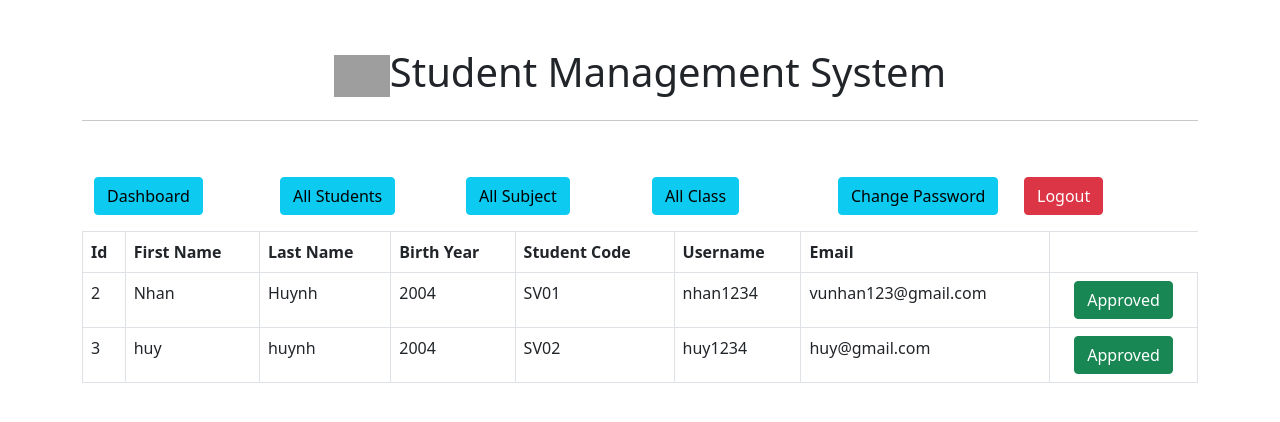
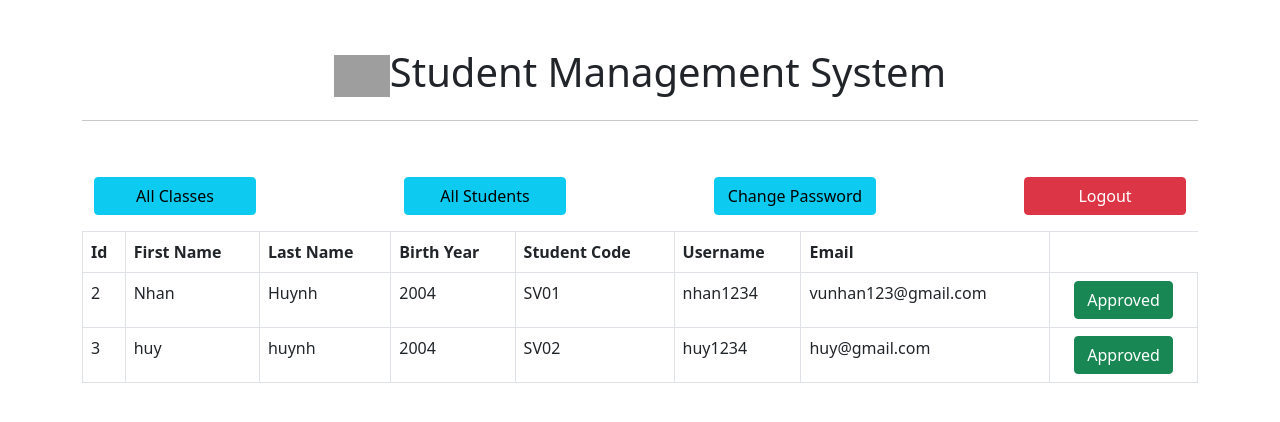
Before and after one commit to hvhuy2004/Flask_Project_CRUD, a Flask app: page /admin/get-all-user in a window 1280 px wide. Shown: the top 422 px of the page. Run offline with Flask 3, Linux system fonts and the light colour scheme; data comes from the database, SQL or seed files in the repository; both versions use the stored data as it was after the commit; grey boxes are pictures that could not be loaded.

Commit message:
user features updated

```diff
--- a/main.py
+++ b/main.py
@@ -231,6 +231,33 @@ def userUpdateProfile():
     else:
         return render_template('user/update-profile.html', title="Update Profile", users=user)
 
+# người dùng xem lớp của mình
+@app.route('/user/classes/<int:user_id>', methods=['GET'])
+def user_classes(user_id):
+    # Lấy thông tin người dùng
+    user = User.query.get_or_404(user_id)
+
+    # Lấy danh sách các lớp người dùng tham gia, bao gồm cả tên môn học
+    classes = db.session.query(Class, Subject.name.label('subject_name')) \
+        .join(Subject, Class.id_subject == Subject.id_subject) \
+        .join(Student_Class, Student_Class.class_id == Class.id_class) \
+        .filter(Student_Class.user_id == user_id).all()
+
+    # Trả về template với thông tin các lớp và môn học
+    return render_template('user/classes.html', user=user, classes=classes)
+
+
+# người dùng xem sinh viên trong lớp mình
+@app.route('/class/students/<int:class_id>', methods=['GET'])
+def class_students(class_id):
+    # Lấy thông tin lớp
+    class_info = Class.query.get_or_404(class_id)
+
+    # Lấy danh sách sinh viên thuộc lớp này
+    students = db.session.query(User).join(Student_Class).filter(Student_Class.class_id == class_id).all()
+
+    return render_template('user/students.html', class_info=class_info, students=students)
+
 
 # -------------------admin area-------------------
 
@@ -239,7 +266,7 @@ def userUpdateProfile():
 def adminIndex():
     # Nếu người dùng đã đăng nhập và có quyền admin
     if session.get('user_id') and session.get('role') == 'admin':
-        return redirect('/admin/dashboard')
+        return redirect('/admin/class/all')
 
     if request.method == 'POST':
         username = request.form.get('username')
@@ -258,7 +285,7 @@ def adminIndex():
                 session['username'] = admin_user.username
                 session['role'] = admin_user.role
                 flash('Admin login successful', 'success')
-                return redirect('/admin/dashboard')
+                return redirect('/admin/class/all')
         else:
             flash('Invalid Username and Password', 'danger')
             return redirect('/admin/')
@@ -325,14 +352,14 @@ def change_admin_password():
 
         if old_password == "" or password == "":
             flash('Please fill all fields', 'danger')
-            return redirect('/user/change-password')
+            return redirect('/admin/change-password')
 
         if bcrypt.check_password_hash(admin.password, old_password):  # Kiểm tra mật khẩu cũ
             hash_password = bcrypt.generate_password_hash(password, 10)
             admin.password = hash_password  # Cập nhật mật khẩu
             db.session.commit()
             flash('Password changed successfully', 'success')
-            return redirect('/admin/dashboard')  # Chuyển hướng đến dashboard
+            return redirect('/admin/class/all')  # Chuyển hướng đến dashboard
         else:
             flash('Invalid old password', 'danger')
             return redirect('/admin/change-password')
@@ -346,13 +373,6 @@ def get_all_class():
 
     return render_template("/admin/all-class.html", title="All Class", classes = classes)
 
-# Admin all subject
-@app.route('/admin/subject/all')
-def get_all_subject():
-    if not session.get('user_id') and session.get('role') == 'admin':
-        return redirect('/admin')
-    subjects = Subject.query.all()
-    return render_template("/admin/all-subject.html", title="All Subject", subjects = subjects)
 
 
 # Thêm class
@@ -377,24 +397,6 @@ def add_class():
             return redirect('/admin/class/all')
 
 
-#Thêm subject
-@app.route("/admin/subject/add", methods = ["GET", "POST"])
-def add_subject():
-    if not session.get('user_id') and session.get('role') == 'admin':
-        return redirect('/admin')
-    if request.method == "GET":
-        return render_template("/admin/add-subject.html", title="Add Subject")
-    else:
-        class_name = request.form.get('class_name')
-        if class_name == "":
-            flash('please fill all fields')
-            return redirect('/admin/subject/add')
-        else:
-            nclass = Subject(name = class_name)
-            db.session.add(nclass)
-            db.session.commit()
-            flash('Create class success')
-            return redirect('/admin/subject/all')
 
 
 @app.route('/admin/class')
@@ -476,6 +478,30 @@ def remove_student_from_class():
     return redirect(f'/admin/class?id={class_id}')
 
 
+# Xóa 1 lớp
+@app.route('/admin/class/delete/<int:id>', methods=['POST'])
+def delete_class(id):
+    # Lấy lớp học cần xóa
+    class_to_delete = Class.query.get(id)
+
+    # Kiểm tra nếu lớp học tồn tại
+    if class_to_delete:
+        try:
+            # Xóa các bản ghi liên quan trong bảng student_class
+            Student_Class.query.filter_by(class_id=id).delete()
+
+            # Xóa lớp học trong bảng class
+            db.session.delete(class_to_delete)
+            db.session.commit()
+
+            flash("Class and related entries successfully deleted.", "success")
+        except Exception as e:
+            db.session.rollback()
+            flash(f"Error occurred while deleting the class: {str(e)}", "danger")
+    else:
+        flash("Class not found.", "warning")
+
+    return redirect('/admin/class/all')
 
 
 if __name__ == '__main__':
--- a/templates/admin/layout.html
+++ b/templates/admin/layout.html
@@ -23,7 +23,7 @@
         </div>
         <div class="text-center my-2">
             {% if session.get('user_id') %}
-            <a href="/admin/dashboard" class="btn btn-info">{{session.username}}</a>
+            <a href="/admin/class/all" class="btn btn-info">{{session.username}}</a>
             {% endif %}
         </div>
         <hr>
--- a/templates/admin/navbar.html
+++ b/templates/admin/navbar.html
@@ -1,22 +1,16 @@
 <div class="container">
     <div class="row justify-content-between">
         <div class="col-xl-2 col-lg-3 col-md-4 col-sm-6 my-2">
-            <a href="/admin/dashboard" class="btn btn-info w-full">Dashboard</a>
+            <a href="/admin/class/all" class="btn btn-info w-100 rounded">All Classes</a>
         </div>
         <div class="col-xl-2 col-lg-3 col-md-4 col-sm-6 my-2">
-            <a href="/admin/get-all-user" class="btn btn-info w-full">All Students</a>
+            <a href="/admin/get-all-user" class="btn btn-info w-100 rounded">All Students</a>
         </div>
         <div class="col-xl-2 col-lg-3 col-md-4 col-sm-6 my-2">
-            <a href="/admin/subject/all" class="btn btn-info w-full">All Subject</a>
+            <a href="/admin/change-admin-password" class="btn btn-info w-100 rounded">Change Password</a>
         </div>
         <div class="col-xl-2 col-lg-3 col-md-4 col-sm-6 my-2">
-            <a href="/admin/class/all" class="btn btn-info w-full">All Class</a>
-        </div>
-        <div class="col-xl-2 col-lg-3 col-md-4 col-sm-6 my-2">
-            <a href="/admin/change-admin-password" class="btn btn-info w-full">Change Password</a>
-        </div>
-        <div class="col-xl-2 col-lg-3 col-md-4 col-sm-6 my-2">
-            <a href="/admin/logout" class="btn btn-danger w-full">Logout</a>
+            <a href="/admin/logout" class="btn btn-danger w-100 rounded">Logout</a>
         </div>
 
     </div>
```
Also changed, not shown: templates/admin/all-class.html (+14 -8 lines), templates/admin/all-subject.html (deleted, +0 -44 lines), templates/user/classes.html (added, +37 -0 lines), templates/user/dashboard.html (+13 -9 lines), templates/user/students.html (added, +37 -0 lines), instance/ums.sqlite, 2 other files.
